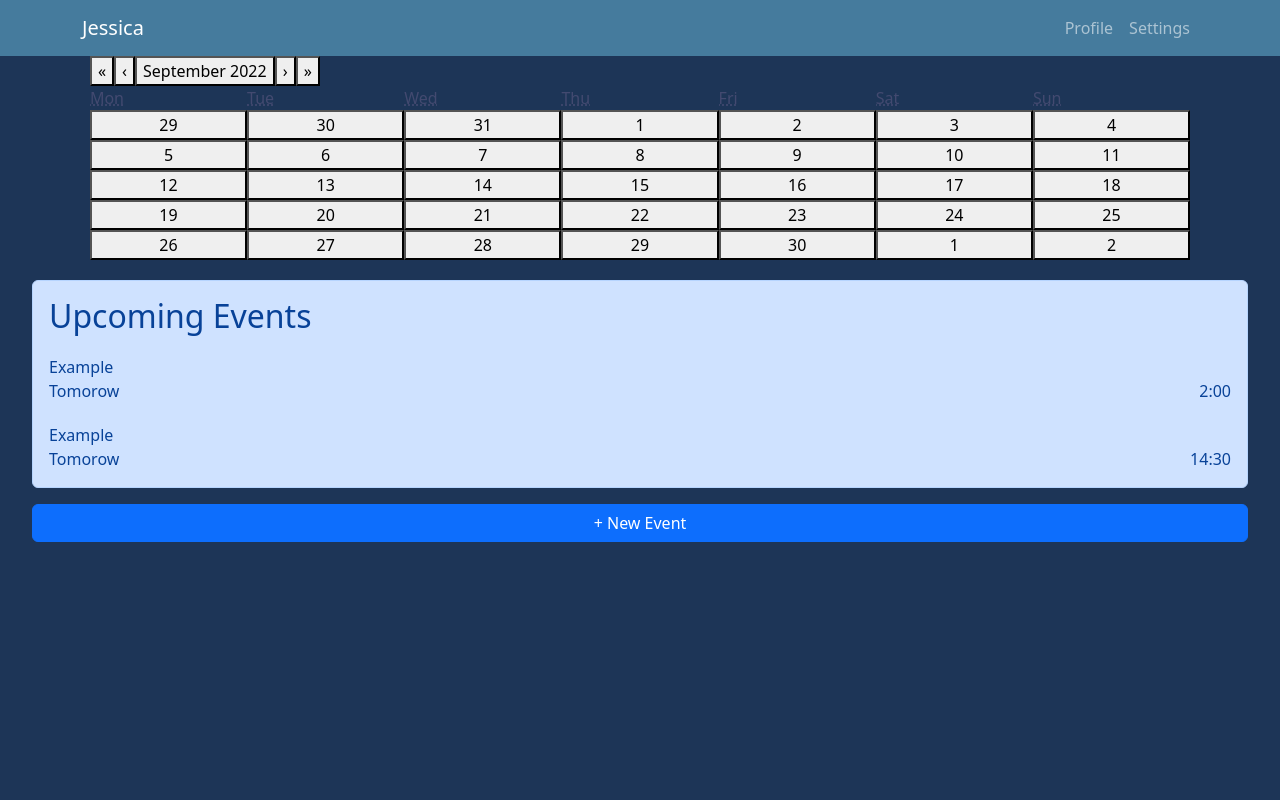
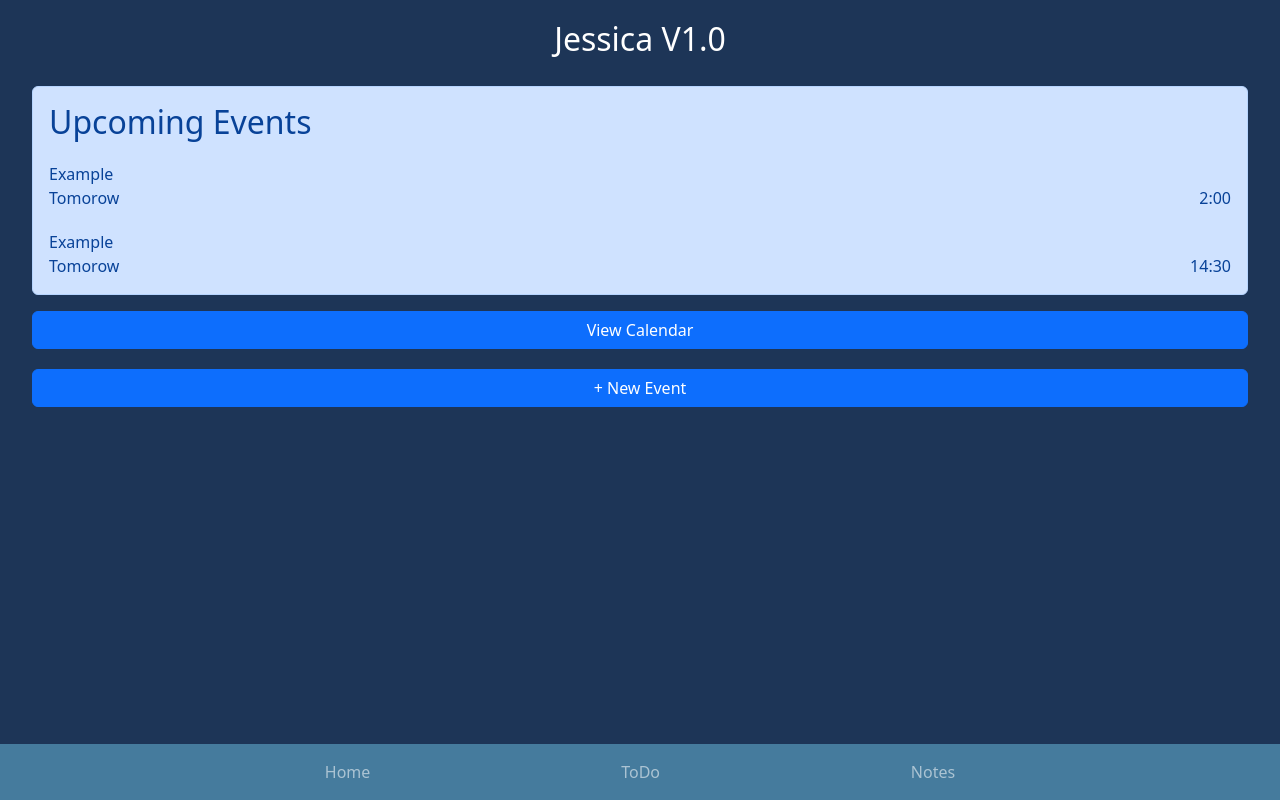
Before and after one commit to sebcyde/jessica, a React (Create React App) app: page / in a window 1280 px wide. Built offline with nearby package versions, Linux system fonts and the light colour scheme.

Commit message:
need to add in pages for bottom nav

```diff
--- a/src/App.tsx
+++ b/src/App.tsx
@@ -8,6 +8,7 @@ import Dashboard from './Pages/Dashboard';
 import Profile from './Pages/Profile';
 import About from './Pages/About';
 import Settings from './Pages/Settings';
+import Calendar from './Pages/Calendar';
 
 function App() {
 	const [Loading, setLoading] = useState<boolean>(false);
@@ -23,6 +24,7 @@ function App() {
 						<Route path="/about" element={<About />} />
 						<Route path="/profile" element={<Profile />} />
 						<Route path="/settings" element={<Settings />} />
+						<Route path="/calendar" element={<Calendar />} />
 					</Routes>
 				</>
 			)}
--- /dev/null
+++ b/src/Pages/Calendar.tsx
@@ -0,0 +1,14 @@
+import React, { useState } from 'react';
+import CalendarComponent from '../Partials/CalendarComponent';
+
+type Props = {};
+
+const Calendar = (props: Props) => {
+	return (
+		<div className="Page">
+			<CalendarComponent />
+		</div>
+	);
+};
+
+export default Calendar;
--- a/src/Pages/Dashboard.tsx
+++ b/src/Pages/Dashboard.tsx
@@ -1,7 +1,7 @@
 import React, { useContext, useState } from 'react';
 import { Button } from 'react-bootstrap';
 import { useNavigate } from 'react-router-dom';
-import DashboardWelcome from '../Partials/DashboardWelcome';
+import DashboardUpcoming from '../Partials/DashboardUpcoming';
 import { NewTaskContext } from '../Context/NewTaskContext';
 import DashboardNavbar from '../Partials/DashboardNavbar';
 import CalendarComponent from '../Partials/CalendarComponent';
@@ -10,23 +10,34 @@ type Props = {};
 
 const Dashboard = (props: Props) => {
 	const navigate = useNavigate();
+
 	const addEvent = (): void => {
 		navigate('/newtask');
+	};
+
+	const viewCalendar = (): void => {
+		navigate('/calendar');
 	};
 
 	console.log(NewTaskContext);
 
 	return (
 		<div className="Page flex flex-col align-cent ">
-			<DashboardNavbar />
-			<CalendarComponent />
-			<DashboardWelcome />
+			<h2 className="margin-top-thin col-white">Jessica V1.0</h2>
+			<DashboardUpcoming />
+			<Button
+				onClick={viewCalendar}
+				className="width-95 margin-left-a margin-right-a margin-bot-thin"
+			>
+				View Calendar
+			</Button>
 			<Button
 				onClick={addEvent}
-				className="width-95 margin-left-a margin-right-a"
+				className="width-95 margin-left-a margin-right-a margin-bot-thin"
 			>
 				+ New Event
 			</Button>
+			<DashboardNavbar />
 		</div>
 	);
 };
--- a/src/Partials/CalendarComponent.tsx
+++ b/src/Partials/CalendarComponent.tsx
@@ -6,9 +6,16 @@ import Calendar from 'react-calendar';
 type Props = {};
 
 const CalendarComponent = (props: Props) => {
+	const [ChosenDate, setChosenDate] = useState<Date>();
+
 	return (
 		<div>
-			<Calendar />
+			<Calendar
+				onClickDay={(value) => {
+					setChosenDate(value);
+					console.log(ChosenDate);
+				}}
+			/>
 		</div>
 	);
 };
--- a/src/Partials/DashboardNavbar.tsx
+++ b/src/Partials/DashboardNavbar.tsx
@@ -20,12 +20,12 @@ const DashboardNavbar = (props: Props) => {
 	};
 
 	return (
-		<Navbar className="bg-blue-med width-100" variant="dark">
+		<Navbar className="bg-blue-med width-100 pos-fixed bot-0" variant="dark">
 			<Container>
-				<Navbar.Brand href="#home">Jessica</Navbar.Brand>
-				<Nav className="margin-left-a">
-					<Nav.Link onClick={ToProfile}>Profile</Nav.Link>
-					<Nav.Link onClick={ToSettings}>Settings</Nav.Link>
+				<Nav className="width-100 flex just-even">
+					<Nav.Link onClick={ToProfile}>Home</Nav.Link>
+					<Nav.Link onClick={ToProfile}>ToDo</Nav.Link>
+					<Nav.Link onClick={ToSettings}>Notes</Nav.Link>
 				</Nav>
 			</Container>
 		</Navbar>
--- a/src/Partials/DashboardWelcome.tsx
+++ b/src/Partials/DashboardUpcoming.tsx
@@ -3,8 +3,15 @@ import { Alert } from 'react-bootstrap';
 
 type Props = {};
 
-const DashboardWelcome = (props: Props) => {
-	const Events: object[] = [];
+type EventType = {
+	title: string;
+	location: string;
+	starts: string;
+	ends: string;
+};
+
+const DashboardUpcoming = (props: Props) => {
+	const Events: EventType[] = [];
 
 	return (
 		<div className="width-100 height-100">
@@ -13,10 +20,12 @@ const DashboardWelcome = (props: Props) => {
 				{Events.map((Event) => {
 					return (
 						<div className="width-100 margin-bot-thin">
-							<span>Example</span>
+							<span>{Event.title}</span>
 							<div className="flex just-apart">
-								<span>Tomorow</span>
-								<span>2:00</span>
+								<span>{Event.location}</span>
+								<span>
+									{Event.starts} - {Event.ends}
+								</span>
 							</div>
 						</div>
 					);
@@ -41,4 +50,4 @@ const DashboardWelcome = (props: Props) => {
 	);
 };
 
-export default DashboardWelcome;
+export default DashboardUpcoming;
--- a/src/Theme/Helpers.scss
+++ b/src/Theme/Helpers.scss
@@ -8,6 +8,24 @@ body {
 		margin: 0px;
 		padding: 0px;
 		background-color: $BlueDark;
+	}
+
+	.bot-0 {
+		bottom: 0px;
+	}
+
+	.top-0 {
+		top: 0px;
+	}
+
+	// Position
+
+	.pos-fixed {
+		position: fixed;
+	}
+
+	.pos-relative {
+		position: relative;
 	}
 
 	// Width
@@ -70,6 +88,10 @@ body {
 			justify-content: space-between;
 		}
 
+		&.just-even {
+			justify-content: space-evenly;
+		}
+
 		&.align-cent {
 			align-items: center;
 		}
```
Also changed, not shown: src/Theme/Components/Calendar.scss (added).
